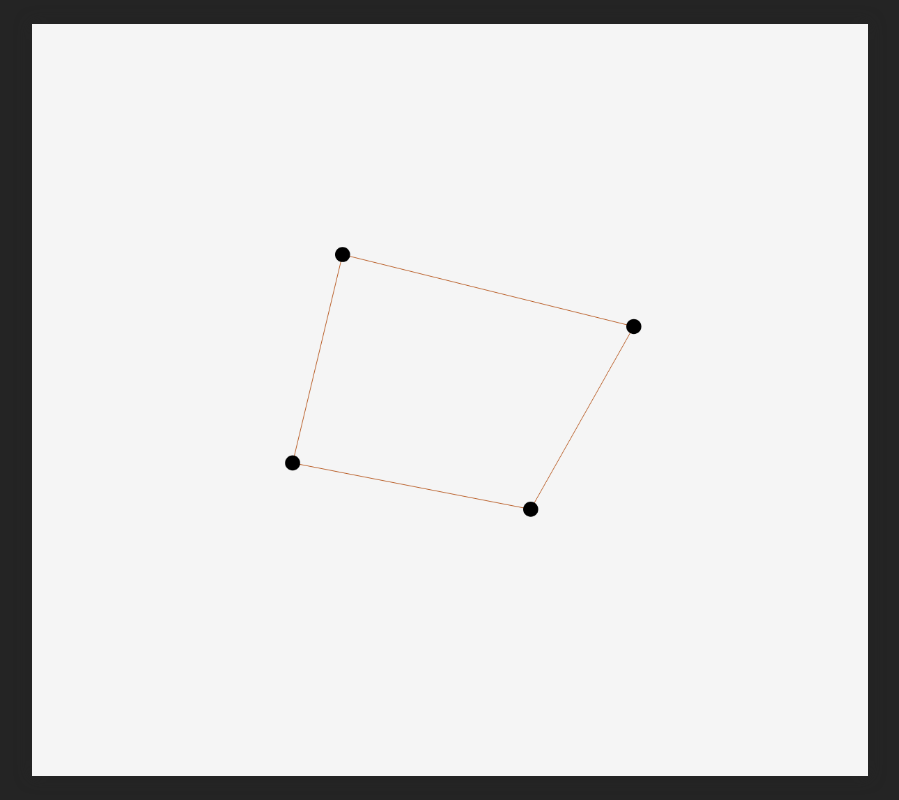
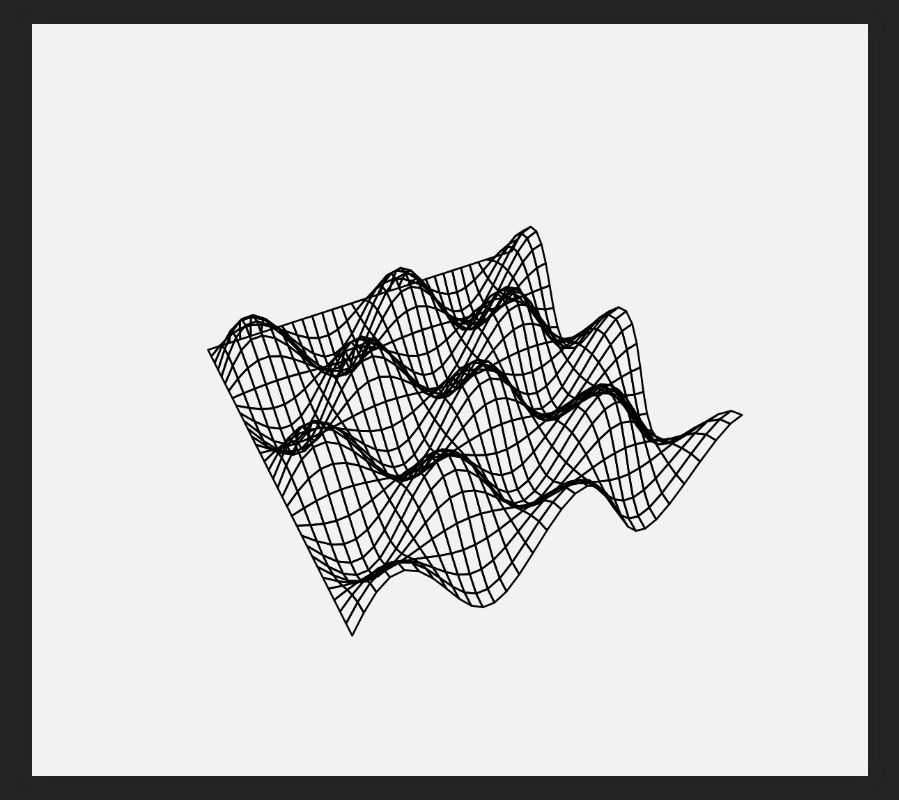
Before and after one commit to kylestew/root, a website built with Vite: page sandbox/index.html in a window 1280 px wide. Shown: the whole page, without its empty margins (190-1089 px from the left). Built offline with nearby package versions, Linux system fonts and the light colour scheme.

Commit message:
Rebuild sketch framework I guess

```diff
--- a/sandbox/index.html
+++ b/sandbox/index.html
@@ -55,10 +55,11 @@
             // import { sandlines as sketch } from './sketches/sandlines'
             // import { sketch } from './sketches/sand_spirograph'
 
-            import { sketch } from './sketches/2D-projection'
+            // import { sketch } from './sketches/2D-projection'
+            import { sketch } from './sketches/heightfields'
 
             const palette = randomPalette()
-            runSketch(sketch, palette, { canvas: document.getElementById('mainCanvas'), width: 1200, height: 1080 })
+            runSketch(sketch, { palette }, { canvas: document.getElementById('mainCanvas'), width: 1200, height: 1080 })
         </script>
     </body>
 </html>
--- a/sandbox/sketches/2D-projection.js
+++ b/sandbox/sketches/2D-projection.js
@@ -1,7 +1,9 @@
 import createCamera from './lib/createCamera.js'
+import { defaultPalette } from './lib/palettes.js'
 
-const sketch = (palette) => {
-    const { background, primary, secondary } = palette
+const sketch = (context, options = {}) => {
+    const { palette = defaultPalette } = options
+    const { background, primary, secondary, dark } = palette
 
     const vertices = [
         [-0.5, 0, -0.5],
--- /dev/null
+++ b/sandbox/sketches/heightfields.js
@@ -0,0 +1,133 @@
+import createCamera from './lib/createCamera.js'
+import { defaultPalette } from './lib/palettes.js'
+
+const sinuousWave = ([u, v]) => {
+    return Math.sin(u * Math.PI * 2) * 0.5
+}
+
+const rippleSurface = ([u, v]) => {
+    return Math.sin(u * Math.PI * 4.5) * Math.cos(v * Math.PI * 4.5) * 0.3
+}
+
+const radialWave = ([u, v]) => {
+    const r = u
+    return r * Math.cos(v * Math.PI * 4) * 0.5
+}
+
+function createGeometry(fn, subX, subY = subX) {
+    const positions = []
+    const triangles = []
+    const quads = []
+
+    // Increment subdivisions to account for vertices at both start and end points
+    // e.g. with 2 subdivisions we need 3 vertices: [0, 0.5, 1]
+    subX++
+    subY++
+
+    // Loop through Y subdivisions (rows)
+    for (let y = 0; y < subY; y++) {
+        // Loop through X subdivisions (columns)
+        for (let x = 0; x < subX; x++) {
+            // Calculate UV coordinates between 0 and 1
+            const u = x / (subX - 1)
+            const v = y / (subY - 1)
+            // Get height value from function and create 3D point
+            // Map UV coordinates to X,Z plane (-1 to 1 range) and use height for Y
+            positions.push([
+                u * 2 - 1, // X: map u from 0->1 to -1->1
+                fn([u, v]), // Y: use height value
+                v * 2 - 1, // Z: map v from 0->1 to -1->1
+            ])
+        }
+    }
+
+    for (let y = 0; y < subY - 1; y++) {
+        for (let x = 0; x < subX - 1; x++) {
+            // clockwise order
+            // first row
+            const a = x + y * subX
+            const b = x + 1 + y * subX
+            // next row
+            const c = x + 1 + (y + 1) * subX
+            const d = x + (y + 1) * subX
+
+            triangles.push([a, b, d], [b, c, d])
+            quads.push([a, b, c, d])
+        }
+    }
+
+    return [positions, triangles, quads]
+}
+
+const sketch = (context, options = {}) => {
+    const { palette = defaultPalette } = options
+    const { background, primary, secondary, dark } = palette
+
+    // Change this line to try different parametric functions
+    const parametric = rippleSurface
+
+    // number of X and Y subdivision on the surface
+    const subdivisions = 32 // increased for smoother surfaces
+
+    const [vertices, triangles, quads] = createGeometry(parametric, subdivisions, subdivisions)
+
+    // you can toggle between rendering triangles and quads
+    const renderWidthQuads = true
+    const cells = renderWidthQuads ? quads : triangles
+
+    return ({ context, width, height, time }) => {
+        context.clearRect(0, 0, width, height)
+        context.fillStyle = 'hsl(0, 0%, 95%)'
+        context.fillRect(0, 0, width, height)
+
+        context.fillStyle = context.strokeStyle = 'black'
+
+        // Min dimension of screen
+        const dim = Math.min(width, height)
+
+        // determine position of camera in 3D space over time
+        const curTime = time + 2.5
+        const orbitAngle = curTime * 0.05
+        const orbitDistance = 1.5
+        const u = Math.cos(orbitAngle) * orbitDistance
+        const v = Math.sin(orbitAngle) * orbitDistance
+        const y = orbitDistance
+        const position = [u, y, v]
+
+        // Setup a camera projection function
+        const project = createCamera({
+            // You can also try using different projection methods
+            // mode: "isometric",
+            position,
+            width,
+            height,
+        })
+
+        // Project 3D points to 2D screen-space positions
+        const vertices2D = vertices.map((v) => project(v))
+
+        // Draw each cell in the mesh
+        cells.forEach((cell) => {
+            // a cell is a list of indices into our vertex array
+            // so we map each index to it corresponding 2D position
+            const points = cell.map((i) => vertices2D[i])
+
+            // draw the quad as line segments
+            context.beginPath()
+            points.forEach((p) => {
+                const [x, y] = p
+                context.lineTo(x, y)
+            })
+            context.closePath()
+            context.lineJoin = 'round'
+            context.lineWidth = dim * 0.0025
+            context.stroke()
+        })
+    }
+}
+
+sketch.title = 'Heightfields'
+sketch.description = '???'
+sketch.animated = true
+
+export { sketch }
--- /dev/null
+++ b/sandbox/sketches/lib/palettes.js
@@ -0,0 +1,15 @@
+export const defaultPalette = {
+    background: '#FFFFFF',
+    primary: '#000000',
+    secondary: '#808080',
+    dark: '#404040',
+}
+
+export const darkPalette = {
+    background: '#000000',
+    primary: '#FFFFFF',
+    secondary: '#808080',
+    dark: '#404040',
+}
+
+// Add more default palettes as needed
--- a/sandbox/sketches/lib/runSketch.js
+++ b/sandbox/sketches/lib/runSketch.js
@@ -1,9 +1,13 @@
-export default function runSketch(sketch, defaultPalette, { canvas, width, height }) {
+export default function runSketch(sketch, options, { canvas, width, height }) {
+    // Check if sketch requests WebGL context
+    const useWebGL = sketch.webgl || false
+    const context = useWebGL ? canvas.getContext('webgl2', { preserveDrawingBuffer: true }) : canvas.getContext('2d')
+    if (!context) {
+        throw new Error(`Failed to get ${useWebGL ? 'WebGL2' : '2D'} context`)
+    }
+
     // Run the sketch - expect to get back render function
-    const renderer = sketch(defaultPalette)
-
-    // TODO: allow 3D canvas
-    const context = canvas.getContext('2d')
+    const renderer = sketch(context, options)
 
     let pixelRatio = window.devicePixelRatio || 1
     let lastTime = Date.now()
@@ -22,10 +26,6 @@ export default function runSketch(sketch, defaultPalette, { canvas, width, heigh
     // NOTE: no resize event listener - assuming fixed size canvas
     // window.addEventListener('resize', resize)
     resize()
-
-    // look at meta for animation toggle
-    const animated = sketch.animated || false
-    if (animated) start()
 
     function start() {
         lastTime = Date.now()
@@ -47,9 +47,18 @@ export default function runSketch(sketch, defaultPalette, { canvas, width, heigh
     }
 
     function render(deltaTime = 0) {
-        context.save()
-        context.scale(pixelRatio, pixelRatio)
+        if (!useWebGL) {
+            context.save()
+            context.scale(pixelRatio, pixelRatio)
+        }
         renderer({ canvas, context, width, height, pixelRatio, time, deltaTime })
-        context.restore()
+        if (!useWebGL) {
+            context.restore()
+        }
     }
+
+    // look at meta for animation toggle
+    const animated = sketch.animated || false
+    if (animated) start()
+    else render() // run once if not animated
 }
```
Also changed, not shown: sandbox/sketches/sand_spirograph.js (+16 -4 lines), sandbox/sketches/sod_00_forward.js (added, +84 -0 lines), sandbox/sketches/sod_00_forward.ts (deleted, +0 -72 lines), src/canvas/canvas-utils.ts (+7 -4 lines), src/canvas/gl-utils.ts (+7 -4 lines), dist/canvas/canvas-utils.js, dist/canvas/gl-utils.js, 2 other files.
